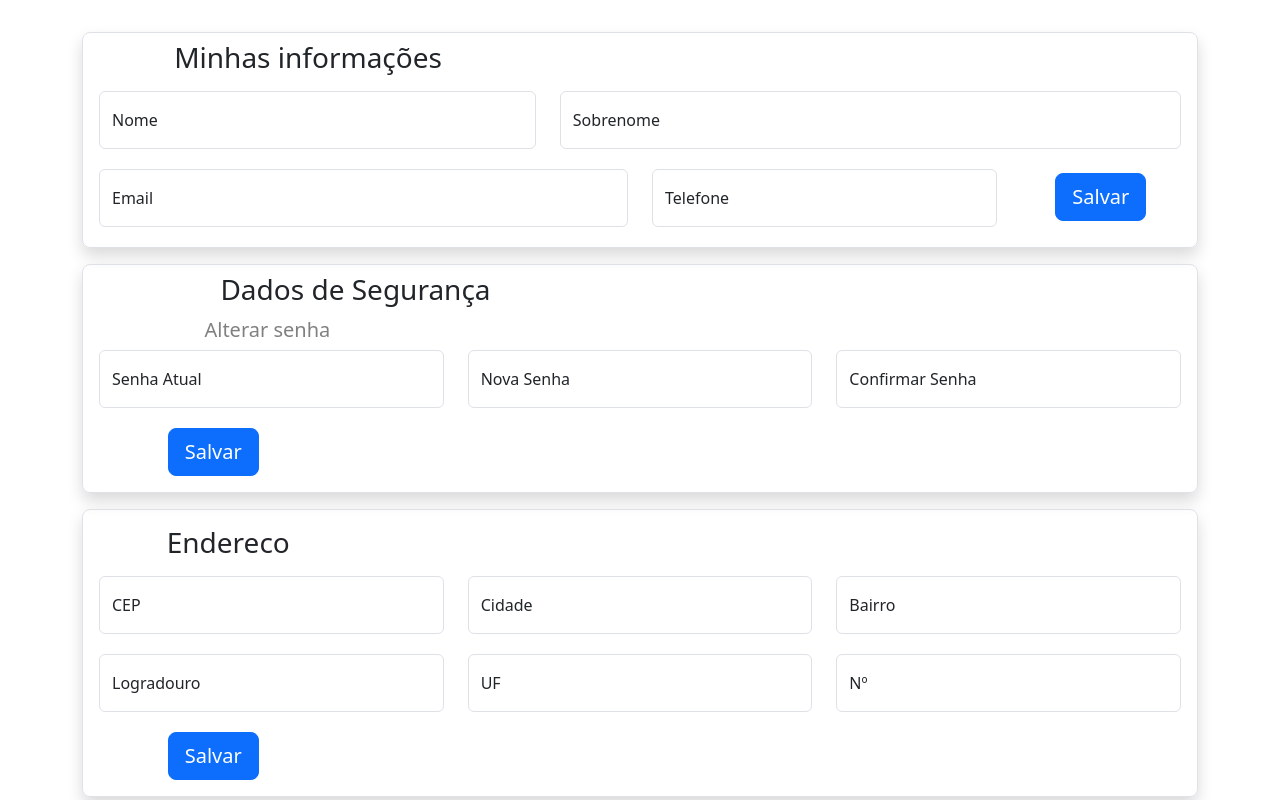
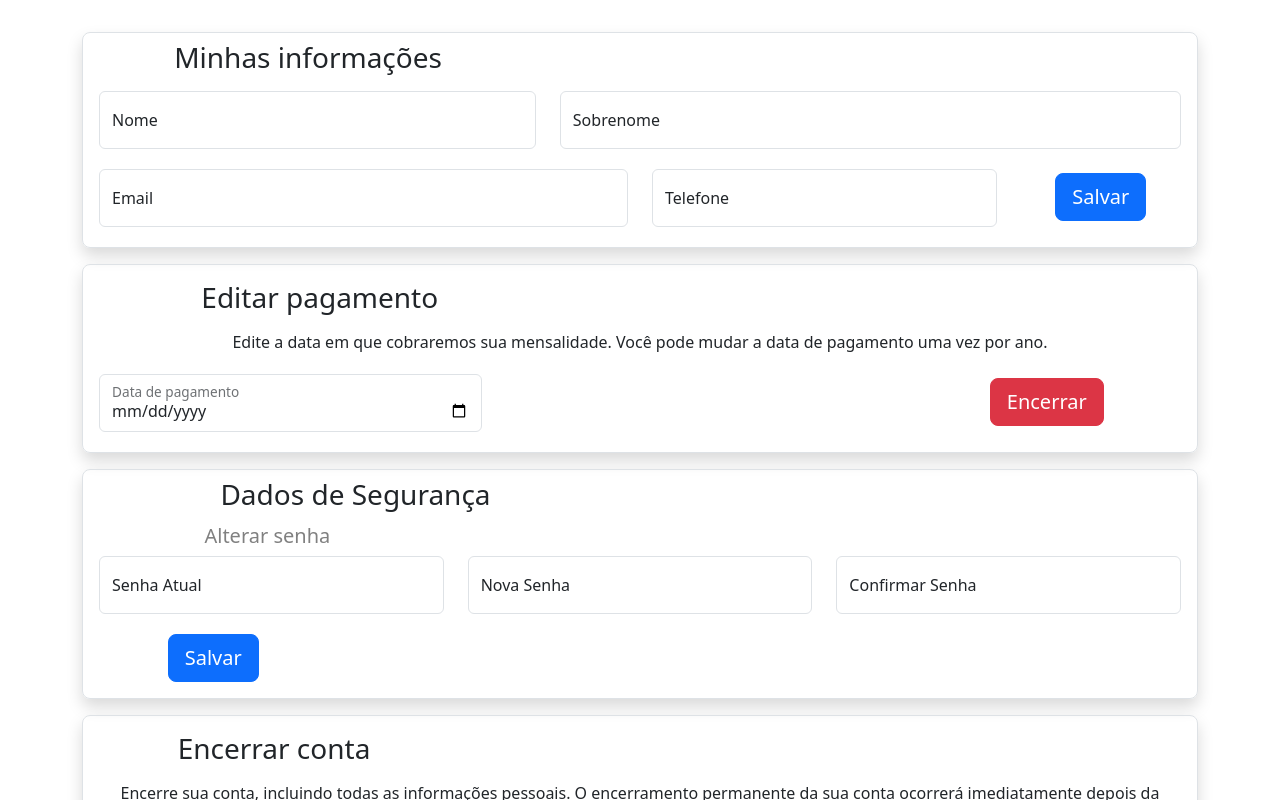
Before and after one commit to NaNNunes/tcc_project, a React (Vite) app in the folder tcc_projeto/: page /Conta in a window 1280 px wide. Shown: the top 800 px of the page. Built offline with nearby package versions, Linux system fonts and the light colour scheme; no server answers.

Commit message:
Criado o componente Editar pagamento, para adm, para a tela de conta. Fazendo a verificação, teste, de tipo do usuário para mostrar os componentes certos na tela de acordo com o seu tipo.

```diff
--- a/tcc_projeto/src/MyRouter.jsx
+++ b/tcc_projeto/src/MyRouter.jsx
@@ -3,7 +3,7 @@ import { createBrowserRouter } from "react-router-dom";
 //import pages
 import App from "./App.jsx";
 import Login from "./pages/login/Login.jsx";
-import Conta from "./componentes/conta-e-perfil/Conta.jsx";
+import Conta from "./pages/conta_perfil/Conta.jsx";
 
 const router = createBrowserRouter([
   {
@@ -14,7 +14,8 @@ const router = createBrowserRouter([
         path: "/",
         element: <Login />,
       },
-      { path: "/login", element: <Login /> },
+      { path: "/login",
+        element: <Login /> },
       {
         path: "/Conta",
         element: <Conta />,
--- a/tcc_projeto/src/componentes/conta-e-perfil/Conta.jsx
+++ /dev/null
@@ -1,17 +0,0 @@
-import MinhasInfos from "./MinhasInfos"
-import Endereco from "./Endereco"
-import Seguranca from "./Seguranca"
-import Encerrar from "./Encerrar"
-
-const Conta = () => {
-  return (
-    <>
-        <MinhasInfos/>
-        <Seguranca/>
-        <Endereco/>
-        <Encerrar/>
-    </>
-  )
-}
-
-export default Conta
--- /dev/null
+++ b/tcc_projeto/src/componentes/conta_perfil/EditarPag.jsx
@@ -0,0 +1,49 @@
+import {Form, FloatingLabel, Row, Col, Button} from 'react-bootstrap';
+
+const EditarPag = () => {
+  return (
+    <>
+        <Form className='border rounded-3 shadow mb-3'>
+            <Row className='m-2 mt-3'>
+                <Col sm={5}>
+                    <h3>Editar pagamento</h3>
+                </Col>
+            </Row>
+            <Row className='m-1'>
+                <Col>
+                    <p className='mx-2 '>
+                        Edite a data em que cobraremos sua mensalidade.
+                        Você pode mudar a data de pagamento uma vez por ano.
+                    </p>
+                </Col>
+            </Row>
+            <Row className='m-1'>
+                <Col>
+                    <FloatingLabel
+                        controlId="currentPssUserInput"
+                        label="Data de pagamento"
+                        className="mb-3"
+                    >
+                        <Form.Control
+                            type="date"
+                            placeholder=""
+                        />
+                    </FloatingLabel>
+                </Col>
+                <Col></Col>
+                <Col sm={3} className='mx-2 my-1'>
+                    <Button
+                        variant='danger'
+                        as="input"
+                        value="Encerrar"
+                        type="submit"
+                        size="lg"
+                    />
+                </Col>
+            </Row>
+        </Form>
+    </>
+  )
+}
+
+export default EditarPag
--- /dev/null
+++ b/tcc_projeto/src/pages/conta_perfil/Conta.jsx
@@ -0,0 +1,24 @@
+import MinhasInfos from "../../componentes/conta_perfil/MinhasInfos"
+import Endereco from "../../componentes/conta_perfil/Endereco"
+import Seguranca from "../../componentes/conta_perfil/Seguranca"
+import Encerrar from "../../componentes/conta_perfil/Encerrar"
+import EditarPag from "../../componentes/conta_perfil/EditarPag"
+
+const Conta = () => {
+  let tipoUser = 1;
+
+  return (
+    <>
+      <MinhasInfos/>
+      {
+        tipoUser == 1
+          ? <EditarPag/>
+          : <Endereco/>
+      }
+      <Seguranca/>
+      <Encerrar/>
+    </>
+  )
+}
+
+export default Conta
```
Also changed, not shown: tcc_projeto/src/functions/verificador_cpf.js (added, +27 -0 lines), tcc_projeto/src/pages/conta_perfil/adm/Config_conta_adm.jsx (deleted, +0 -17 lines), tcc_projeto/src/pages/conta_perfil/solicitante/Config_conta_solicitante.jsx (deleted, +0 -9 lines), tcc_projeto/src/componentes/conta_perfil/Encerrar.jsx (renamed from tcc_projeto/src/componentes/conta-e-perfil/Encerrar.jsx), tcc_projeto/src/componentes/conta_perfil/Endereco.jsx (renamed from tcc_projeto/src/componentes/conta-e-perfil/Endereco.jsx), tcc_projeto/src/componentes/conta_perfil/MinhasInfos.jsx (renamed from tcc_projeto/src/componentes/conta-e-perfil/MinhasInfos.jsx), tcc_projeto/src/componentes/conta_perfil/Seguranca.jsx (renamed from tcc_projeto/src/componentes/conta-e-perfil/Seguranca.jsx).
